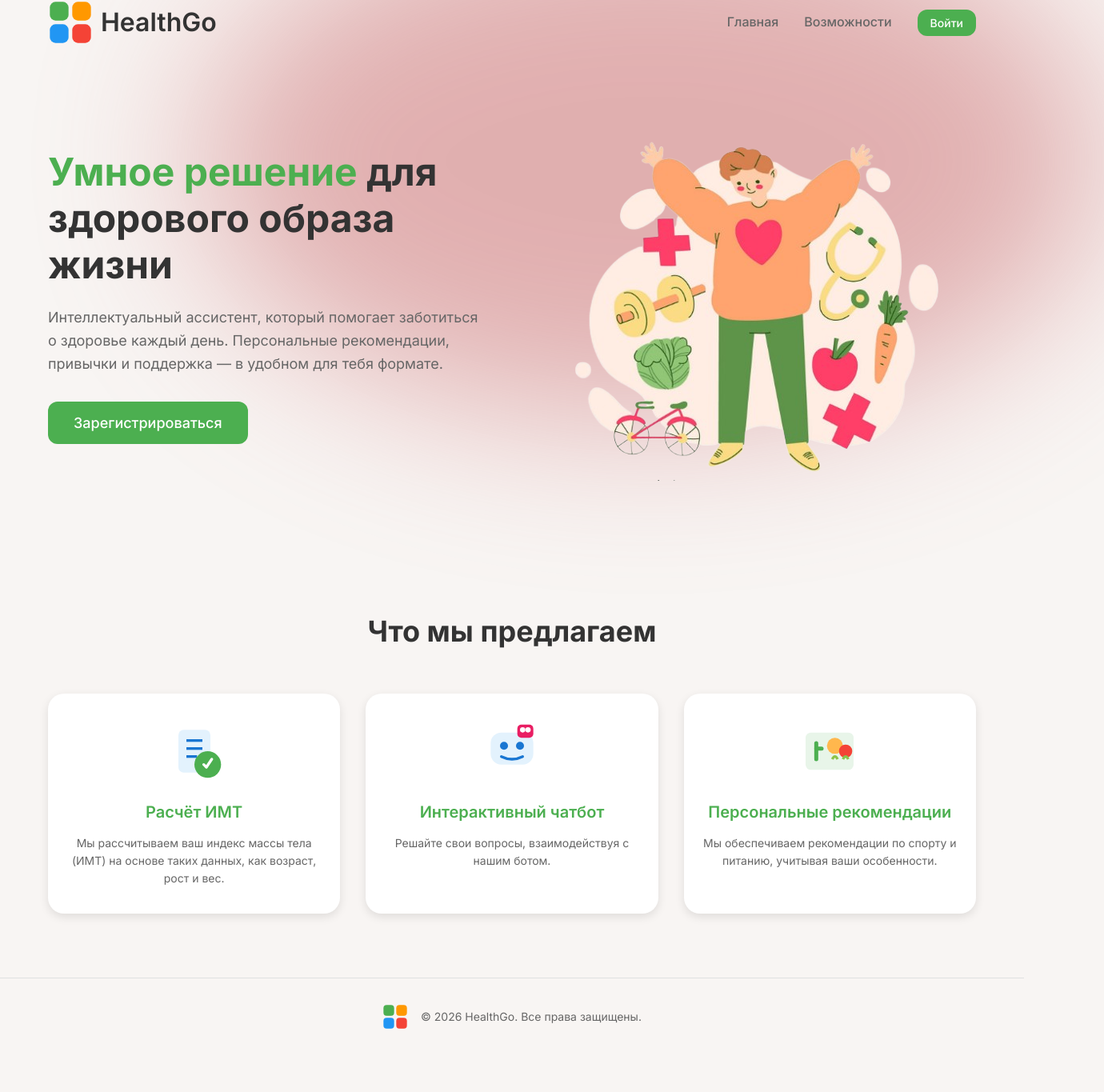
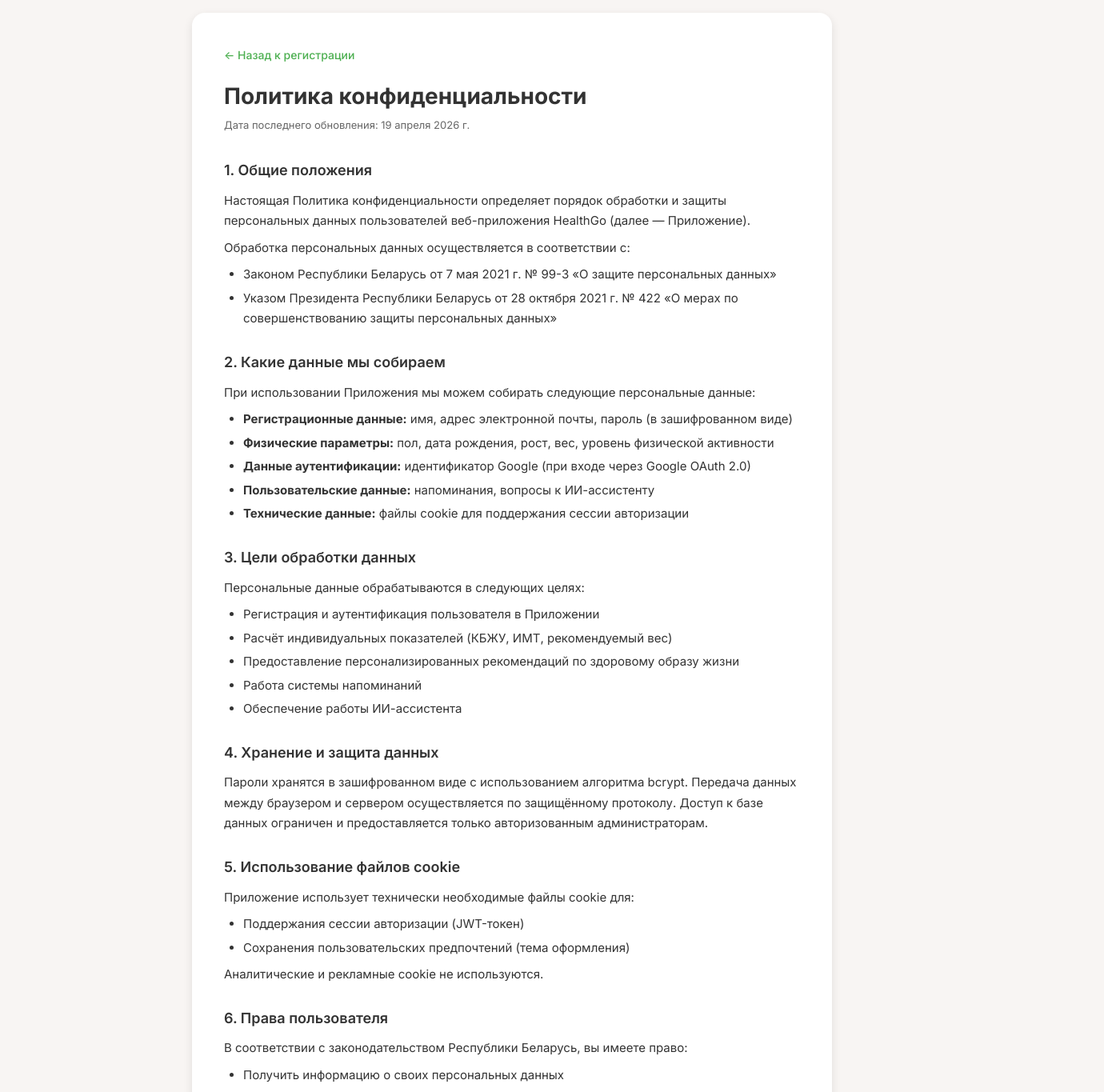
Before and after one commit to bachaa7/HealthGo, a React (Vite) app in the folder frontend/: page /privacy in a window 1280 px wide. Before the commit this address led to /. Shown: the part 24-1389 px from the top of the page at 80% size, 1380 px wide, since content can reach past the window. Before the commit the page ends 1343 px from the top, so only its background shows below. Built offline with nearby package versions, Linux system fonts and the light colour scheme.

Commit message:
feat: add privacy policy page and checkbox on registration

```diff
--- a/frontend/src/App.jsx
+++ b/frontend/src/App.jsx
@@ -14,6 +14,7 @@
 import RecommendationsPage from './pages/RecommendationsPage'
 import DefinitionsPage from './pages/DefinitionsPage'
 import KnowledgePage from './pages/KnowledgePage'
+import PrivacyPage from './pages/PrivacyPage'
 
 function ProtectedRoute({ children }) {
   const { isAuthenticated, loading } = useAuth()
@@ -41,6 +42,7 @@
       <Route path="/register" element={<RegisterPage />} />
       <Route path="/register-params" element={<RegisterParamsPage />} />
       <Route path="/forgot-password" element={<ForgotPasswordPage />} />
+      <Route path="/privacy" element={<PrivacyPage />} />
 
       <Route path="/dashboard" element={<ProtectedRoute><DashboardPage /></ProtectedRoute>} />
       <Route path="/dashboard/nutrition" element={<ProtectedRoute><NutritionPage /></ProtectedRoute>} />
--- a/frontend/src/pages/AuthPage.css
+++ b/frontend/src/pages/AuthPage.css
@@ -132,3 +132,24 @@
   display: flex;
   justify-content: center;
 }
+
+/* Agreement checkbox */
+.agreement-checkbox {
+  display: flex;
+  align-items: flex-start;
+  gap: 10px;
+  font-size: 13px;
+  color: var(--text-light);
+  line-height: 1.5;
+  cursor: pointer;
+  margin-top: 4px;
+}
+
+.agreement-checkbox input[type="checkbox"] {
+  margin-top: 3px;
+  width: 18px;
+  height: 18px;
+  flex-shrink: 0;
+  cursor: pointer;
+  accent-color: var(--primary-green);
+}
--- /dev/null
+++ b/frontend/src/pages/PrivacyPage.css
@@ -0,0 +1,78 @@
+.privacy-page {
+  min-height: 100vh;
+  background: var(--beige);
+  padding: 40px 20px;
+}
+
+.privacy-container {
+  max-width: 800px;
+  margin: 0 auto;
+  background: white;
+  border-radius: 16px;
+  padding: 40px;
+  box-shadow: var(--shadow);
+}
+
+.privacy-back {
+  color: var(--primary-green);
+  text-decoration: none;
+  font-size: 14px;
+  font-weight: 500;
+}
+
+.privacy-back:hover {
+  text-decoration: underline;
+}
+
+.privacy-title {
+  font-size: 28px;
+  font-weight: 700;
+  color: var(--text-dark);
+  margin: 16px 0 4px;
+}
+
+.privacy-updated {
+  font-size: 13px;
+  color: var(--text-light);
+  margin-bottom: 32px;
+}
+
+.privacy-section {
+  margin-bottom: 28px;
+}
+
+.privacy-section h2 {
+  font-size: 18px;
+  font-weight: 600;
+  color: var(--text-dark);
+  margin-bottom: 10px;
+}
+
+.privacy-section p {
+  font-size: 15px;
+  line-height: 1.7;
+  color: var(--text-dark);
+  margin-bottom: 8px;
+}
+
+.privacy-section ul {
+  padding-left: 24px;
+  margin: 8px 0;
+}
+
+.privacy-section li {
+  font-size: 15px;
+  line-height: 1.7;
+  color: var(--text-dark);
+  margin-bottom: 4px;
+}
+
+@media (max-width: 600px) {
+  .privacy-container {
+    padding: 24px 16px;
+  }
+
+  .privacy-title {
+    font-size: 22px;
+  }
+}
--- /dev/null
+++ b/frontend/src/pages/PrivacyPage.jsx
@@ -0,0 +1,105 @@
+import { Link } from 'react-router-dom'
+import './PrivacyPage.css'
+
+export default function PrivacyPage() {
+  return (
+    <div className="privacy-page">
+      <div className="privacy-container">
+        <Link to="/register" className="privacy-back">&larr; Назад к регистрации</Link>
+
+        <h1 className="privacy-title">Политика конфиденциальности</h1>
+        <p className="privacy-updated">Дата последнего обновления: 19 апреля 2026 г.</p>
+
+        <section className="privacy-section">
+          <h2>1. Общие положения</h2>
+          <p>
+            Настоящая Политика конфиденциальности определяет порядок обработки и защиты
+            персональных данных пользователей веб-приложения HealthGo (далее — Приложение).
+          </p>
+          <p>
+            Обработка персональных данных осуществляется в соответствии с:
+          </p>
+          <ul>
+            <li>Законом Республики Беларусь от 7 мая 2021 г. № 99-З «О защите персональных данных»</li>
+            <li>Указом Президента Республики Беларусь от 28 октября 2021 г. № 422 «О мерах по совершенствованию защиты персональных данных»</li>
+          </ul>
+        </section>
+
+        <section className="privacy-section">
+          <h2>2. Какие данные мы собираем</h2>
+          <p>При использовании Приложения мы можем собирать следующие персональные данные:</p>
+          <ul>
+            <li><strong>Регистрационные данные:</strong> имя, адрес электронной почты, пароль (в зашифрованном виде)</li>
+            <li><strong>Физические параметры:</strong> пол, дата рождения, рост, вес, уровень физической активности</li>
+            <li><strong>Данные аутентификации:</strong> идентификатор Google (при входе через Google OAuth 2.0)</li>
+            <li><strong>Пользовательские данные:</strong> напоминания, вопросы к ИИ-ассистенту</li>
+            <li><strong>Технические данные:</strong> файлы cookie для поддержания сессии авторизации</li>
+          </ul>
+        </section>
+
+        <section className="privacy-section">
+          <h2>3. Цели обработки данных</h2>
+          <p>Персональные данные обрабатываются в следующих целях:</p>
+          <ul>
+            <li>Регистрация и аутентификация пользователя в Приложении</li>
+            <li>Расчёт индивидуальных показателей (КБЖУ, ИМТ, рекомендуемый вес)</li>
+            <li>Предоставление персонализированных рекомендаций по здоровому образу жизни</li>
+            <li>Работа системы напоминаний</li>
+            <li>Обеспечение работы ИИ-ассистента</li>
+          </ul>
+        </section>
+
+        <section className="privacy-section">
+          <h2>4. Хранение и защита данных</h2>
+          <p>
+            Пароли хранятся в зашифрованном виде с использованием алгоритма bcrypt.
+            Передача данных между браузером и сервером осуществляется по защищённому протоколу.
+            Доступ к базе данных ограничен и предоставляется только авторизованным администраторам.
+          </p>
+        </section>
+
+        <section className="privacy-section">
+          <h2>5. Использование файлов cookie</h2>
+          <p>
+            Приложение использует технически необходимые файлы cookie для:
+          </p>
+          <ul>
+            <li>Поддержания сессии авторизации (JWT-токен)</li>
+            <li>Сохранения пользовательских предпочтений (тема оформления)</li>
+          </ul>
+          <p>
+            Аналитические и рекламные cookie не используются.
+          </p>
+        </section>
+
+        <section className="privacy-section">
+          <h2>6. Права пользователя</h2>
+          <p>В соответствии с законодательством Республики Беларусь, вы имеете право:</p>
+          <ul>
+            <li>Получить информацию о своих персональных данных</li>
+            <li>Требовать исправления неточных данных</li>
+            <li>Требовать удаления своих данных (кнопка «Удалить аккаунт» в настройках профиля)</li>
+            <li>Отозвать согласие на обработку персональных данных</li>
+          </ul>
+        </section>
+
+        <section className="privacy-section">
+          <h2>7. Передача данных третьим лицам</h2>
+          <p>
+            Персональные данные не передаются третьим лицам, за исключением случаев,
+            предусмотренных законодательством Республики Беларусь. При входе через Google OAuth 2.0
+            используется только идентификатор аккаунта Google для целей аутентификации.
+          </p>
+        </section>
+
+        <section className="privacy-section">
+          <h2>8. Контактная информация</h2>
+          <p>
+            По вопросам обработки персональных данных вы можете обратиться
+            через форму обратной связи в Приложении или по электронной почте администратора.
+          </p>
+        </section>
+      </div>
+    </div>
+  )
+}
--- a/frontend/src/pages/RegisterPage.jsx
+++ b/frontend/src/pages/RegisterPage.jsx
@@ -13,6 +13,7 @@
     confirmPassword: '',
   })
   const [error, setError] = useState('')
+  const [agreed, setAgreed] = useState(false)
 
   const handleChange = (e) => {
     setFormData({ ...formData, [e.target.name]: e.target.value })
@@ -87,8 +88,22 @@
             error={error}
             required
           />
+          <label className="agreement-checkbox">
+            <input
+              type="checkbox"
+              checked={agreed}
+              onChange={(e) => setAgreed(e.target.checked)}
+            />
+            <span>
+              Я соглашаюсь с{' '}
+              <Link to="/privacy" target="_blank" className="auth-link">
+                Политикой конфиденциальности
+              </Link>{' '}
+              и даю согласие на обработку персональных данных
+            </span>
+          </label>
           <div className="auth-form-actions">
-            <Button type="submit" variant="primary" size="medium">
+            <Button type="submit" variant="primary" size="medium" disabled={!agreed}>
               Дальше
             </Button>
           </div>
```
